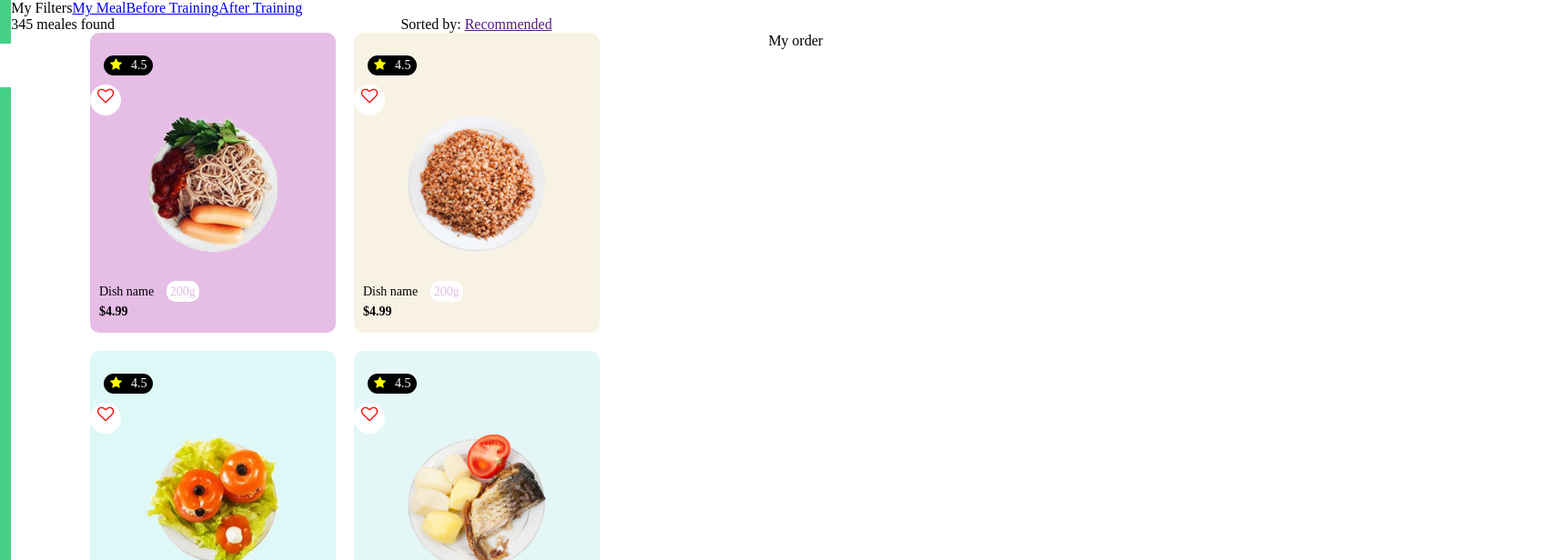
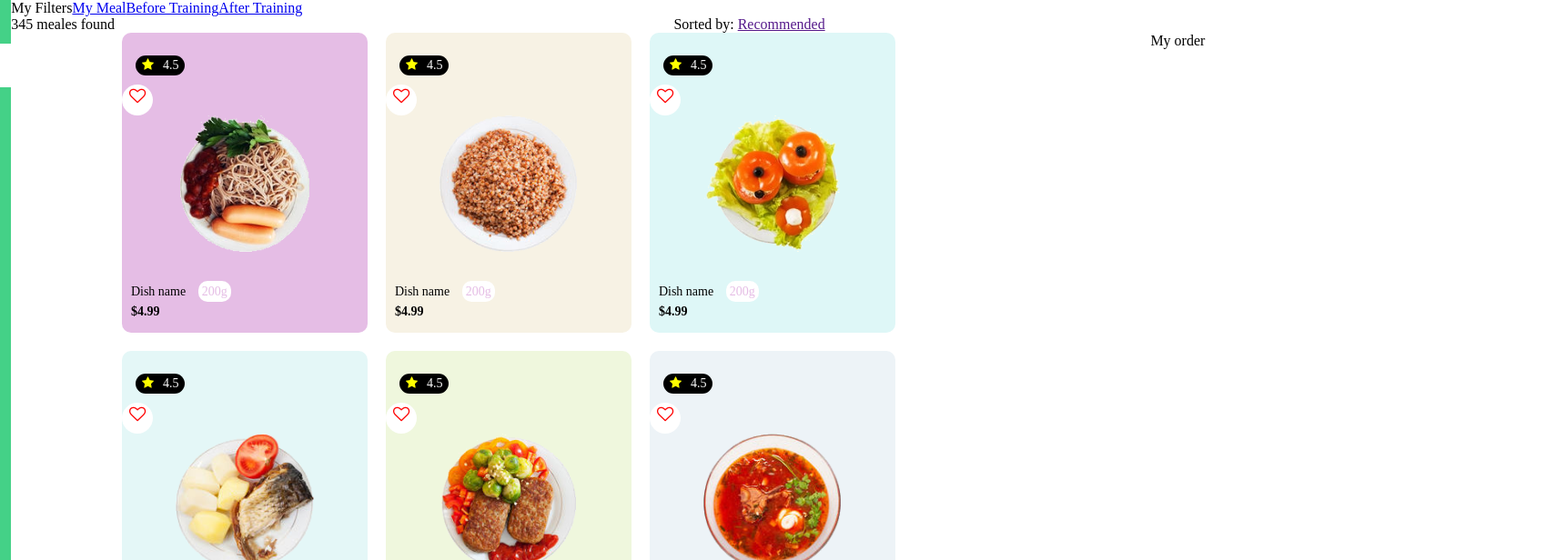
Before and after one commit to NataljaDm/Namu-darbas-Food-Delivery-Platform, a website: page index.html in a window 1280 px wide. Shown: the top 616 px of the page at 91% size, 1721 px wide, since content can reach past the window. Drawn offline with Linux system fonts and the light colour scheme.

Commit message:
readme commit

```diff
--- a/css/base/layout.css
+++ b/css/base/layout.css
@@ -1,6 +1,6 @@
 body {
     flex-direction: row;
-    width: 1400px;
+    width: 2000px;
 }
 .main {
     display: flex;
```
Also changed, not shown: README.md.
